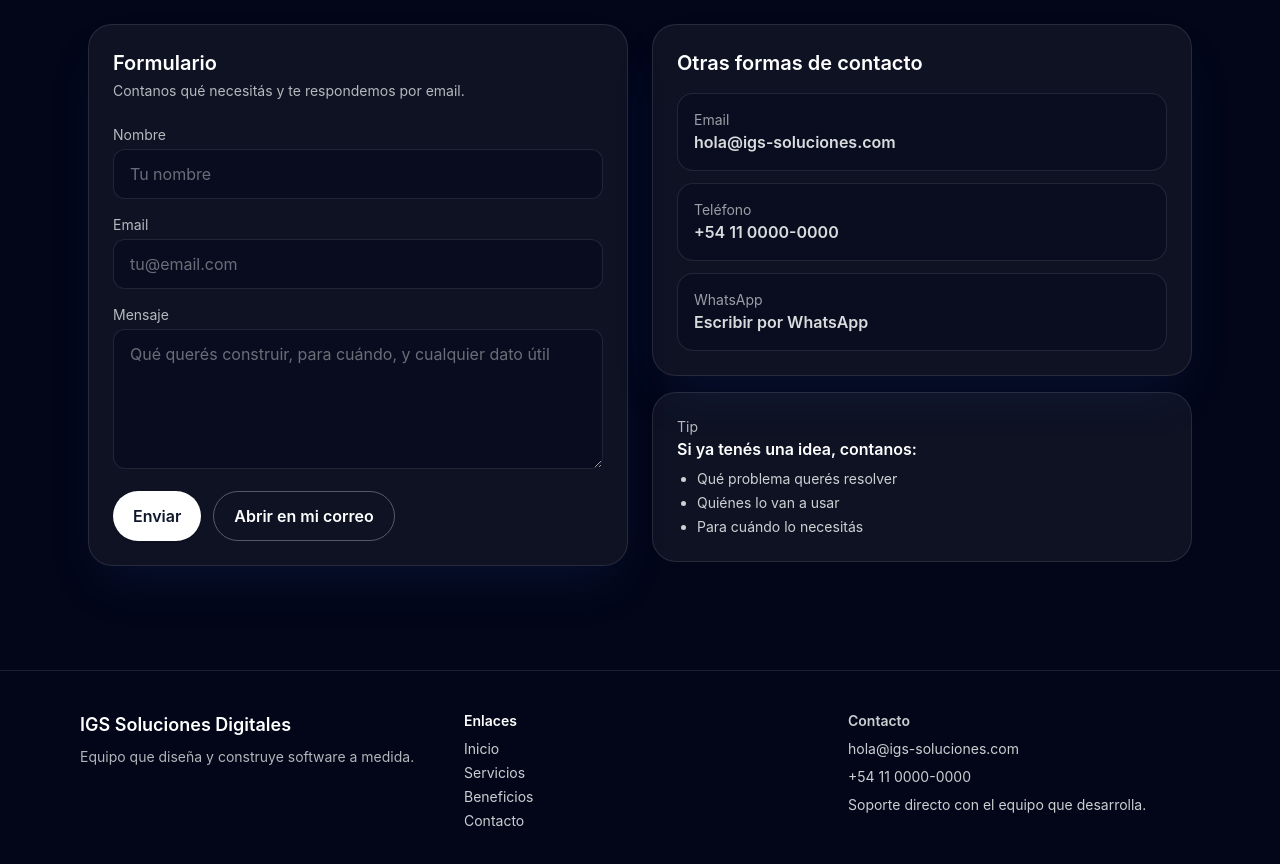
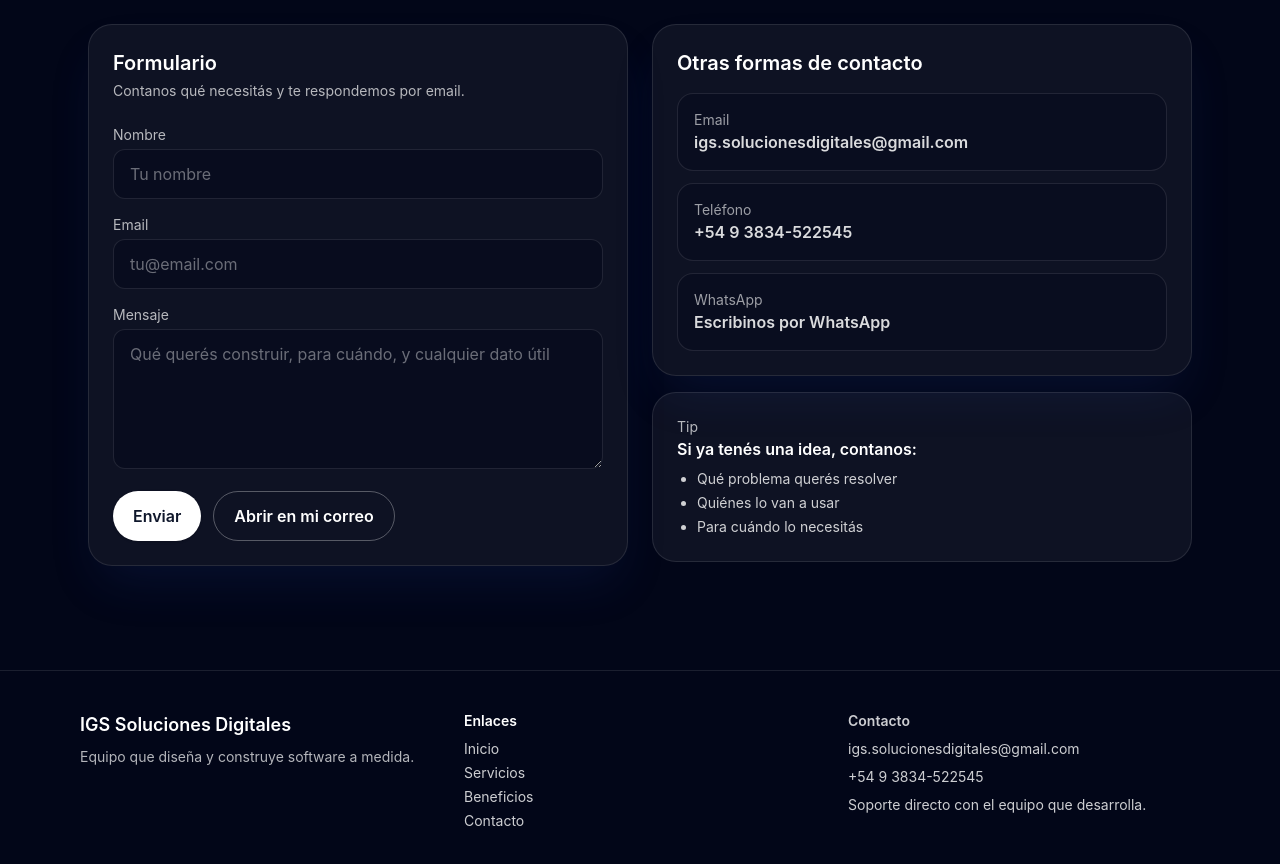
Before and after one commit to GermaNieva/projecto, a React (Vite) app: page /contacto in a window 1280 px wide. Shown: the part 300-1164 px from the top of the page. Built offline with nearby package versions, Linux system fonts and the light colour scheme.

Commit message:
ultimas modificaciones

```diff
--- a/index.html
+++ b/index.html
@@ -4,7 +4,34 @@
     <meta charset="UTF-8" />
     <link rel="icon" type="image/svg+xml" href="/vite.svg" />
     <meta name="viewport" content="width=device-width, initial-scale=1.0" />
-    <title>projecto</title>
+
+    <title>IGS Soluciones Digitales | Software a medida</title>
+    <meta
+      name="description"
+      content="Creamos soluciones digitales que impulsan tu negocio. Escuchamos tus procesos, proponemos un plan sencillo y desarrollamos software a medida."
+    />
+
+    <!-- Open Graph (Facebook/LinkedIn/WhatsApp) -->
+    <meta property="og:site_name" content="IGS Soluciones Digitales" />
+    <meta property="og:title" content="IGS Soluciones Digitales | Software a medida" />
+    <meta
+      property="og:description"
+      content="Creamos soluciones digitales que impulsan tu negocio. Escuchamos tus procesos, proponemos un plan sencillo y desarrollamos software a medida."
+    />
+    <meta property="og:type" content="website" />
+    <meta property="og:locale" content="es_AR" />
+    <meta property="og:image" content="/og.svg" />
+    <meta property="og:image:width" content="1200" />
+    <meta property="og:image:height" content="630" />
+
+    <!-- Twitter Card -->
+    <meta name="twitter:card" content="summary_large_image" />
+    <meta name="twitter:title" content="IGS Soluciones Digitales | Software a medida" />
+    <meta
+      name="twitter:description"
+      content="Creamos soluciones digitales que impulsan tu negocio. Escuchamos tus procesos, proponemos un plan sencillo y desarrollamos software a medida."
+    />
+    <meta name="twitter:image" content="/og.svg" />
   </head>
   <body>
     <div id="root"></div>
--- a/src/components/Footer/Footer.jsx
+++ b/src/components/Footer/Footer.jsx
@@ -17,8 +17,8 @@ export default function Footer() {
         </div>
         <div className="space-y-2 text-sm text-white/80">
           <p className="text-sm font-semibold">Contacto</p>
-          <p>hola@igs-soluciones.com</p>
-          <p>+54 11 0000-0000</p>
+          <p>igs.solucionesdigitales@gmail.com</p>
+          <p>+54 9 3834-522545</p>
           <p>Soporte directo con el equipo que desarrolla.</p>
         </div>
       </div>
--- a/src/pages/Contact/ContactPage.jsx
+++ b/src/pages/Contact/ContactPage.jsx
@@ -3,10 +3,10 @@ import Logo from '../../components/Logo/Logo.jsx'
 import Nav from '../../components/Nav/Nav.jsx'
 
 const CONTACT = {
-  email: 'hola@igs-soluciones.com',
-  phoneDisplay: '+54 11 0000-0000',
-  phoneE164: '+541100000000',
-  whatsappE164: '541100000000'
+  email: 'igs.solucionesdigitales@gmail.com',
+  phoneDisplay: '+54 9 3834-522545',
+  phoneE164: '+5493834522545',
+  whatsappE164: '5493834522545'
 }
 
 export default function ContactPage() {
@@ -198,7 +198,7 @@ export default function ContactPage() {
                       target="_blank"
                       rel="noreferrer"
                     >
-                      Escribir por WhatsApp
+                      Escribinos por WhatsApp
                     </a>
                   </div>
                 </div>
```
Also changed, not shown: public/og.svg (added).
